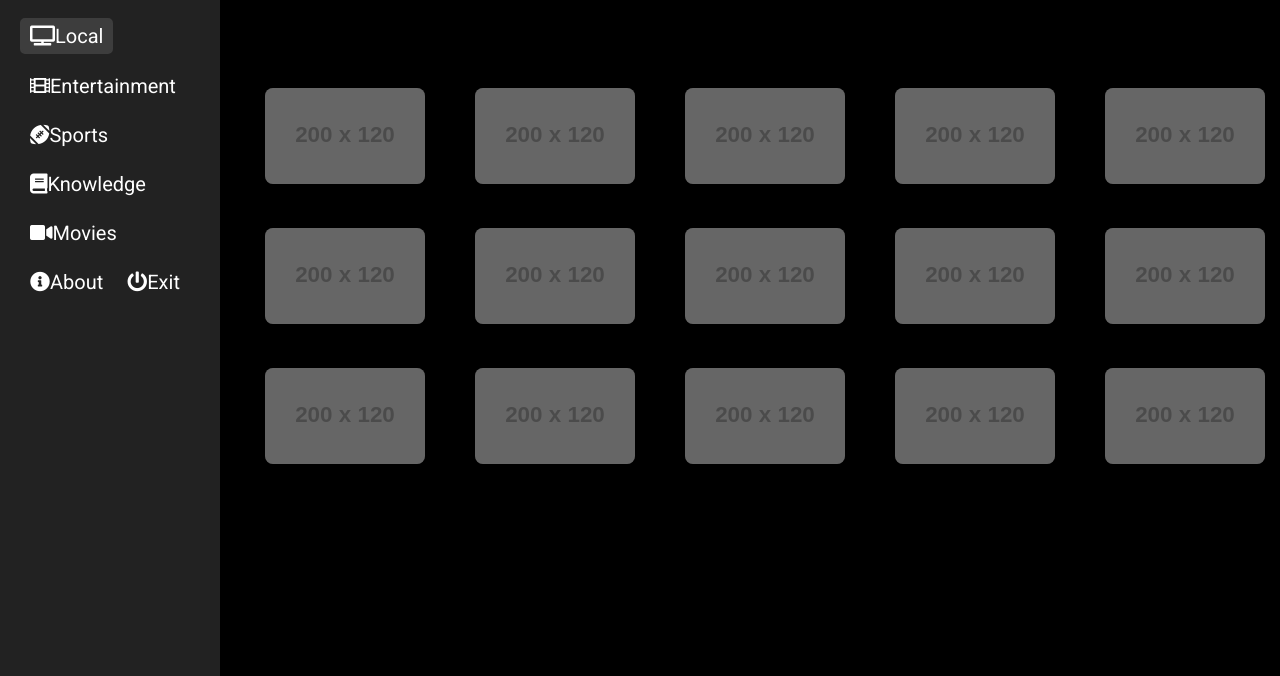
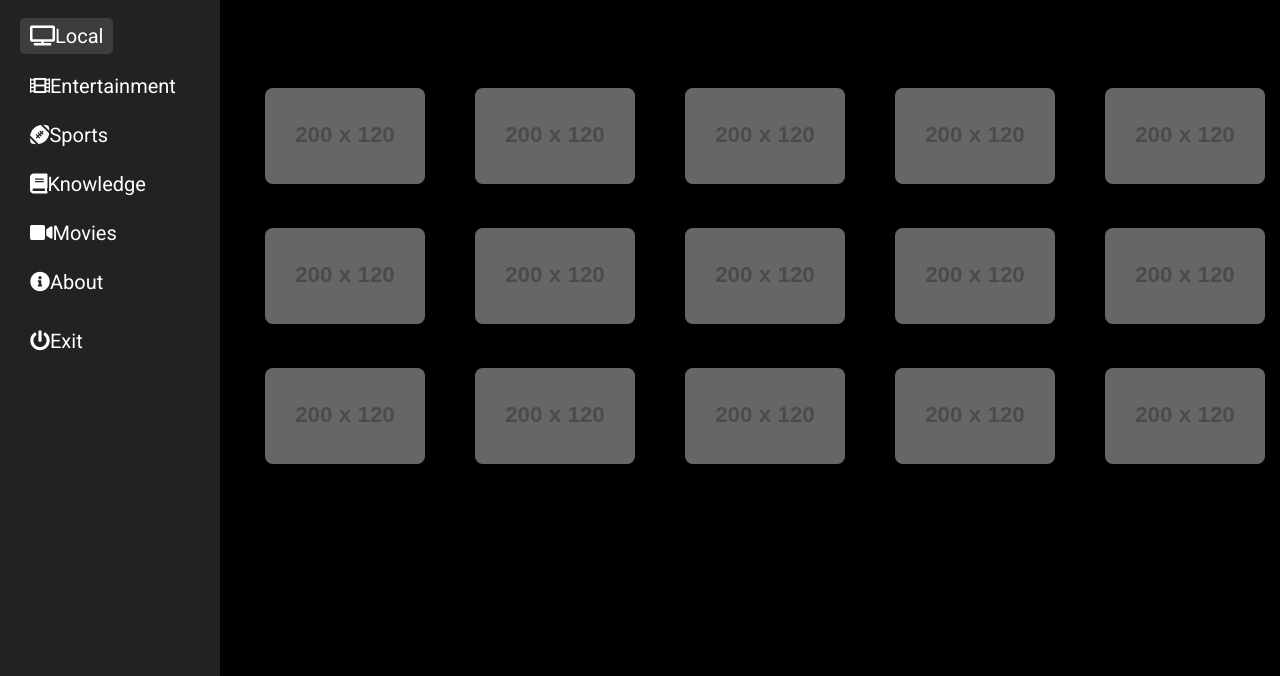
Before and after one commit to firzi15/duomamet.github.io, a plain HTML site: page test.html in a window 1280 px wide. Shown: the part 124-800 px from the top of the page. Drawn offline with Linux system fonts and the light colour scheme; placeholder pictures from the web are drawn by us.

Commit message:
Update test.html

```diff
--- a/test.html
+++ b/test.html
@@ -87,6 +87,16 @@
     font-size: 24px;
 }
 
+        /* Style for the Exit list */
+#exitList {
+    margin-top: auto; /* Push it to the bottom */
+    width: 100%;
+}
+
+#exitList li {
+    margin-top: 10px;
+}
+
         .main {
             flex: 1;
             display: flex;
@@ -159,13 +169,19 @@
     <div class="sidebar" id="sidebar">
         <h2>eBox</h2>
         <ul id="menuList">
+    <ul id="menuList">
     <li><span class="fas fa-tv"></span><span class="text">Local</span></li>
     <li><span class="fas fa-film"></span><span class="text">Entertainment</span></li>
     <li><span class="fas fa-football-ball"></span><span class="text">Sports</span></li>
     <li><span class="fas fa-book"></span><span class="text">Knowledge</span></li>
     <li><span class="fas fa-video"></span><span class="text">Movies</span></li>
     <li><span class="fas fa-info-circle"></span><span class="text">About</span></li>
+</ul>
+<!-- Separate Exit Item -->
+<ul id="exitList">
     <li><span class="fas fa-power-off"></span><span class="text">Exit</span></li>
+</ul>
+
 </ul>
 
     </div>
```
